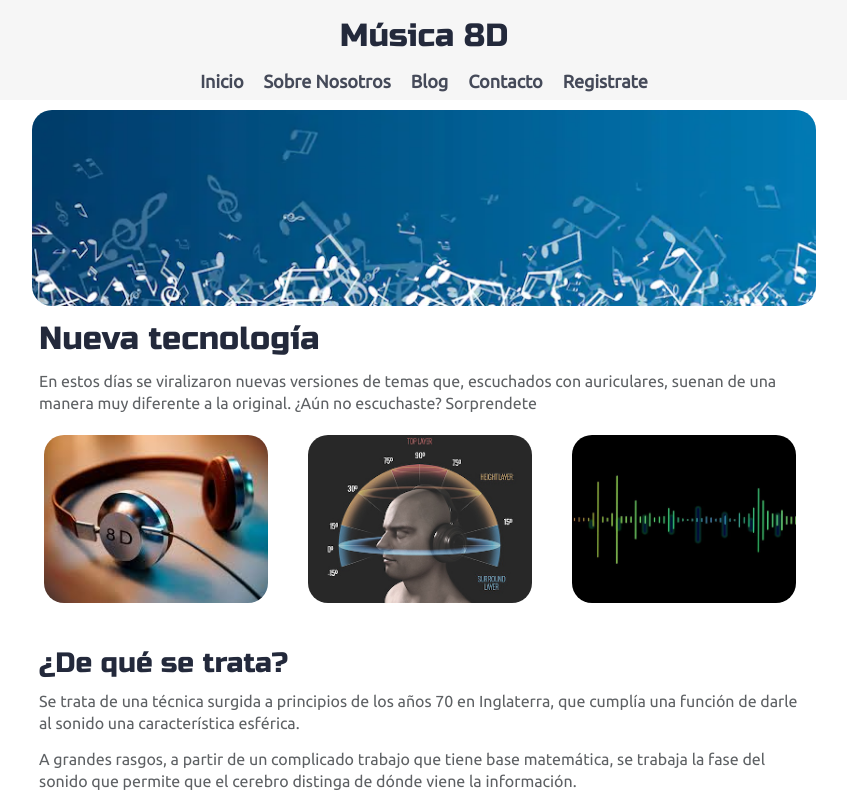
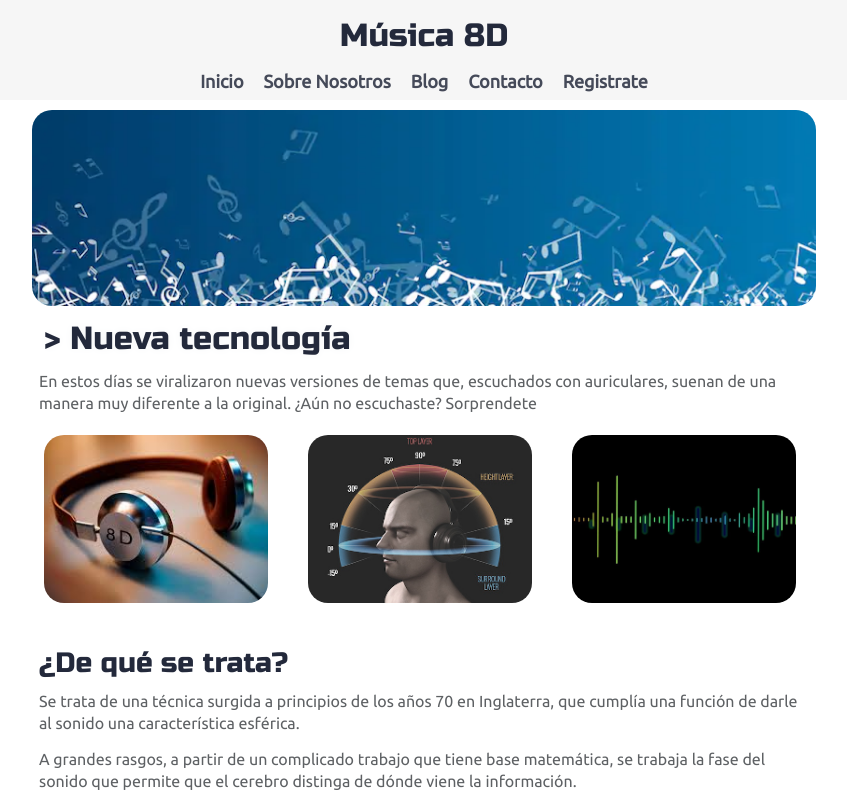
Before and after one commit to miguelgallardof/PT-M2, an Eleventy site: page 02-CSS/homework/responsive-web/index.html in a window 1280 px wide. In both pictures the pointer is over the element "Nueva tecnología". Shown: the top 800 px of the page, without its empty margins (216-1063 px from the left). Built offline with nearby package versions, Linux system fonts and the light colour scheme; Eleventy itself is replaced by a stand-in of ours; files that its build step writes are made by us from their sources.

Commit message:
homework CSS

```diff
--- a/02-CSS/homework/responsive-web/less/home-page.less
+++ b/02-CSS/homework/responsive-web/less/home-page.less
@@ -3,14 +3,29 @@
 .home {
 
   .intro {
+    h2 {
+      transition: .5s linear;
+    }
+
+    h2:hover {
+      margin-left: 5px;
+      text-shadow: 0 0 10px @porcelain;
+    }
+
+    h2:hover:before {
+      content: "> "
+    }
+
     img {
       border-radius: 20px;
       width: calc(100% - 16px);
       // width: calc(100vw - 16px);
       margin: 0 8px;
+
     }
     h2 {
       padding: 15px;
+
     }
     p {
       padding:0 15px;
--- a/02-CSS/homework/responsive-web/less/navigation.less
+++ b/02-CSS/homework/responsive-web/less/navigation.less
@@ -3,8 +3,8 @@
     text-align: center;
     font-size: 3.2rem;
     padding: 20px 0px;
+    // pading: 20px 0px 20px 0px; // arriba derecha abajo izquierda
     background-color: @nav-bg;
-    // pading: 20px 0px 20px 0px; // arriba derecha abajo izquierda
 }
 
 .navbar {
@@ -14,6 +14,8 @@
     background-color: @nav-bg;
     border-color: @nav-border;
     margin-bottom: 10px;
+
+
     .menu {
         font-size: 1.8rem;
         margin-bottom: 10px;
```
Also changed, not shown: 02-CSS/homework/responsive-web/css/index.css.
